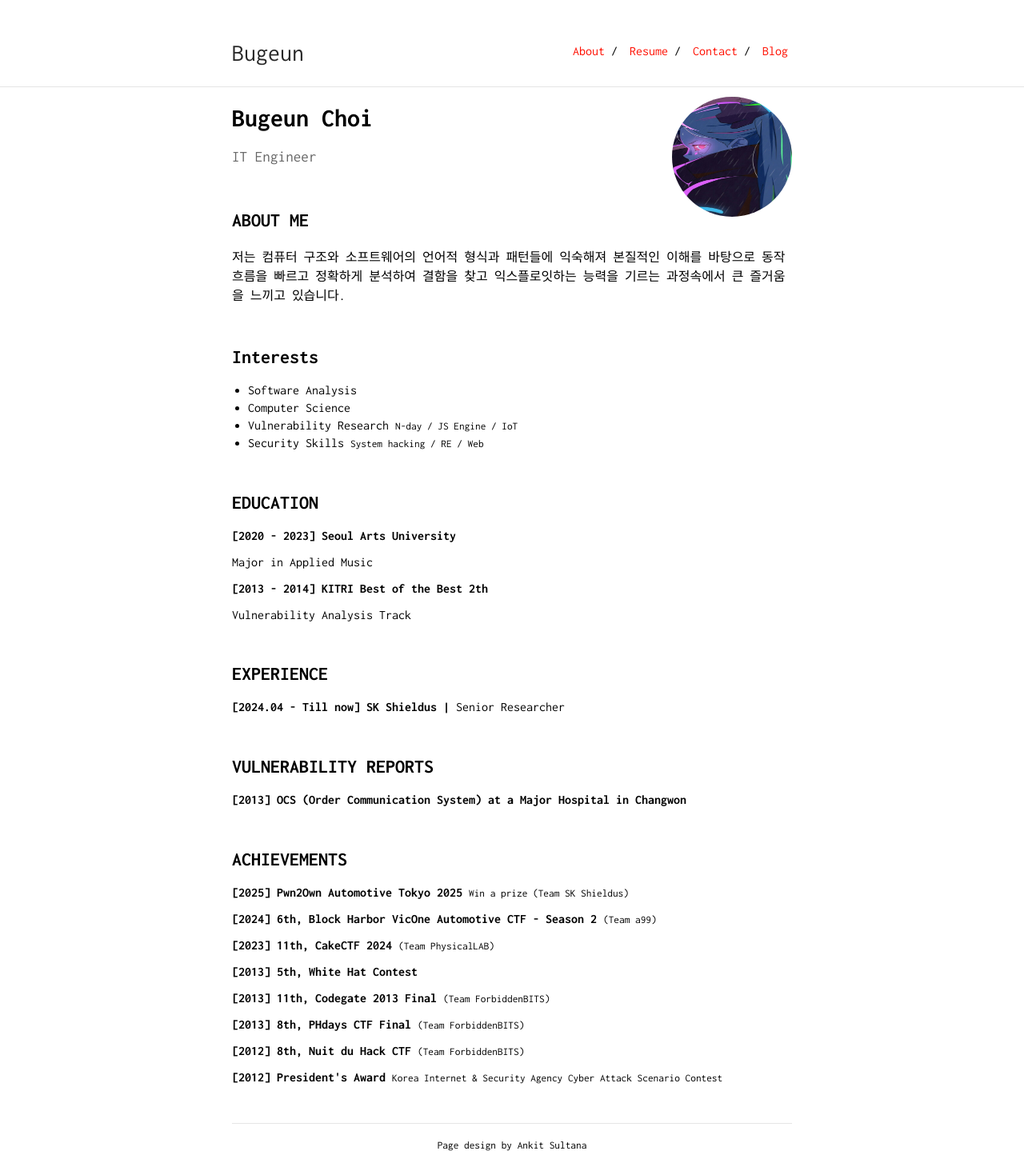
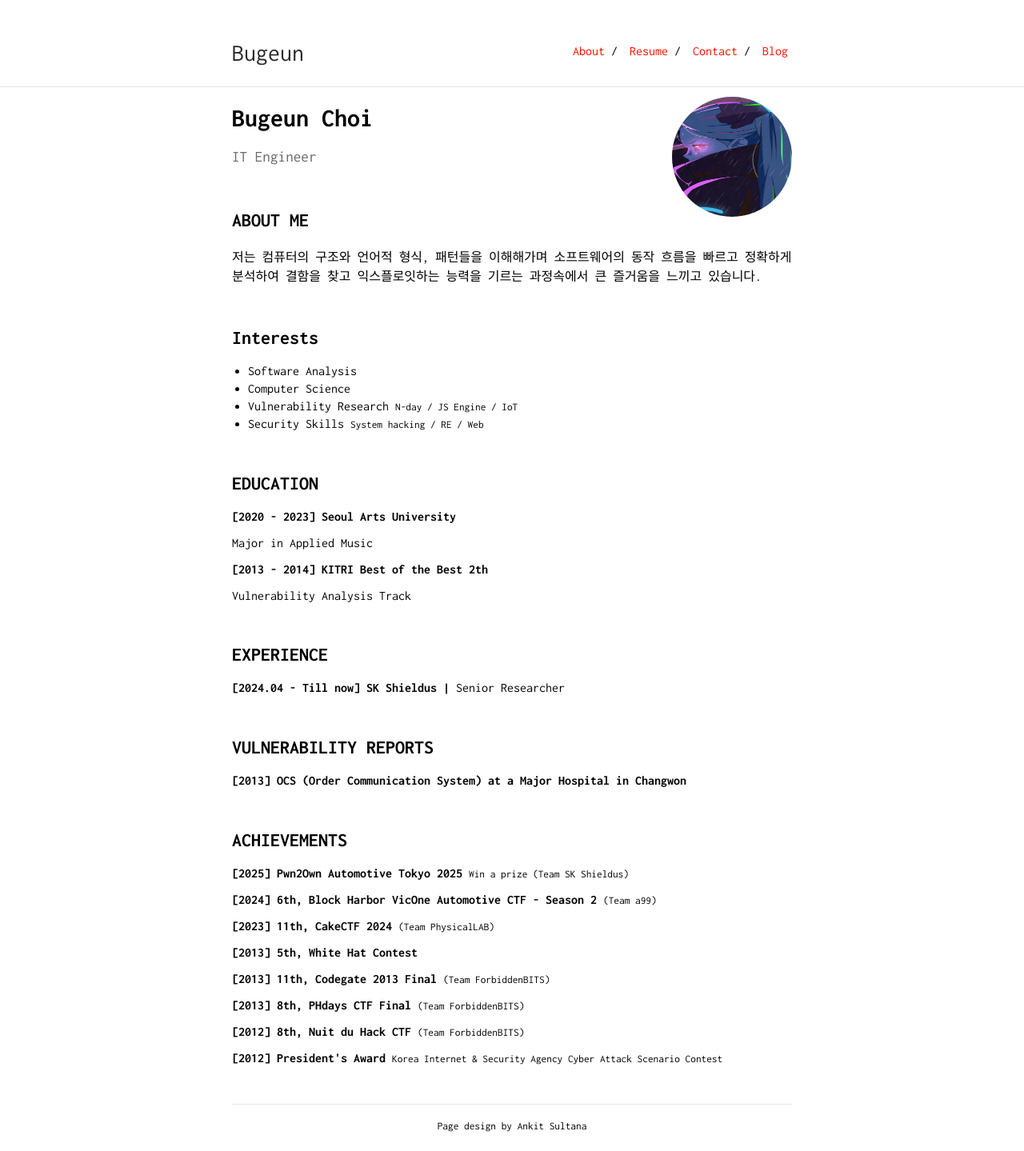
Before and after one commit to Bugeun/bugeun.github.io, a Jekyll site: the page built from index.md, in a window 1280 px wide. Shown: the whole page at 80% size. Built offline with Jekyll 4.4.1, drawn with Linux system fonts in a browser that asks for light colours; after the commit the page ends 1415 px from its top, so only the background shows below that.

Commit message:
Update index.md

```diff
--- a/index.md
+++ b/index.md
@@ -11,7 +11,7 @@ IT Engineer
 
 ## ABOUT ME
 
-<p>저는 컴퓨터 구조와 소프트웨어의 언어적 형식과 패턴들에 익숙해져 본질적인 이해를 바탕으로 동작 흐름을 빠르고 정확하게 분석하여 결함을 찾고 익스플로잇하는 능력을 기르는 과정속에서 큰 즐거움을 느끼고 있습니다.</p>
+<p>저는 컴퓨터의 구조와 언어적 형식, 패턴들을 이해해가며 소프트웨어의 동작 흐름을 빠르고 정확하게 분석하여 결함을 찾고 익스플로잇하는 능력을 기르는 과정속에서 큰 즐거움을 느끼고 있습니다.</p>
 
 &nbsp;
 
```
